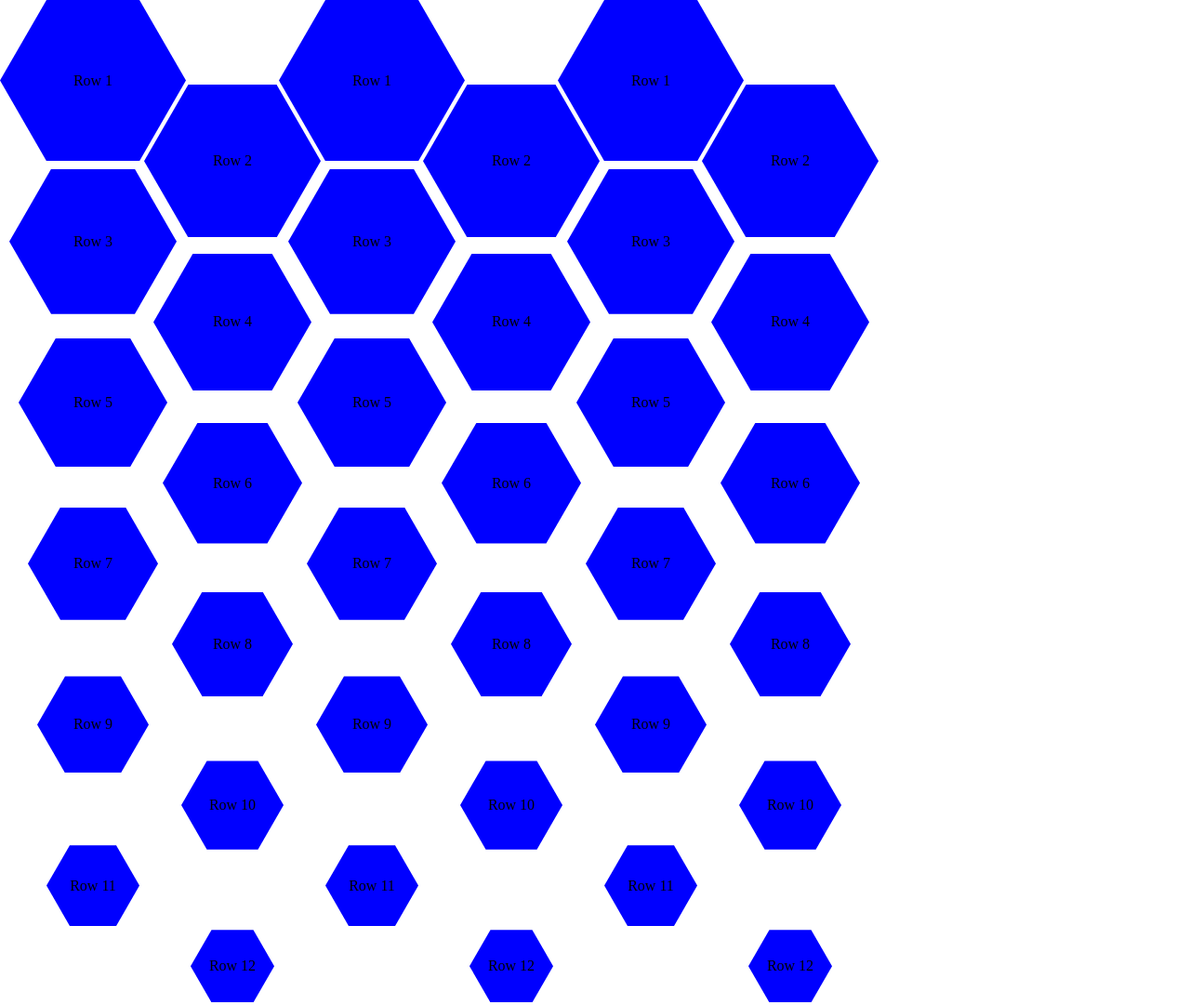
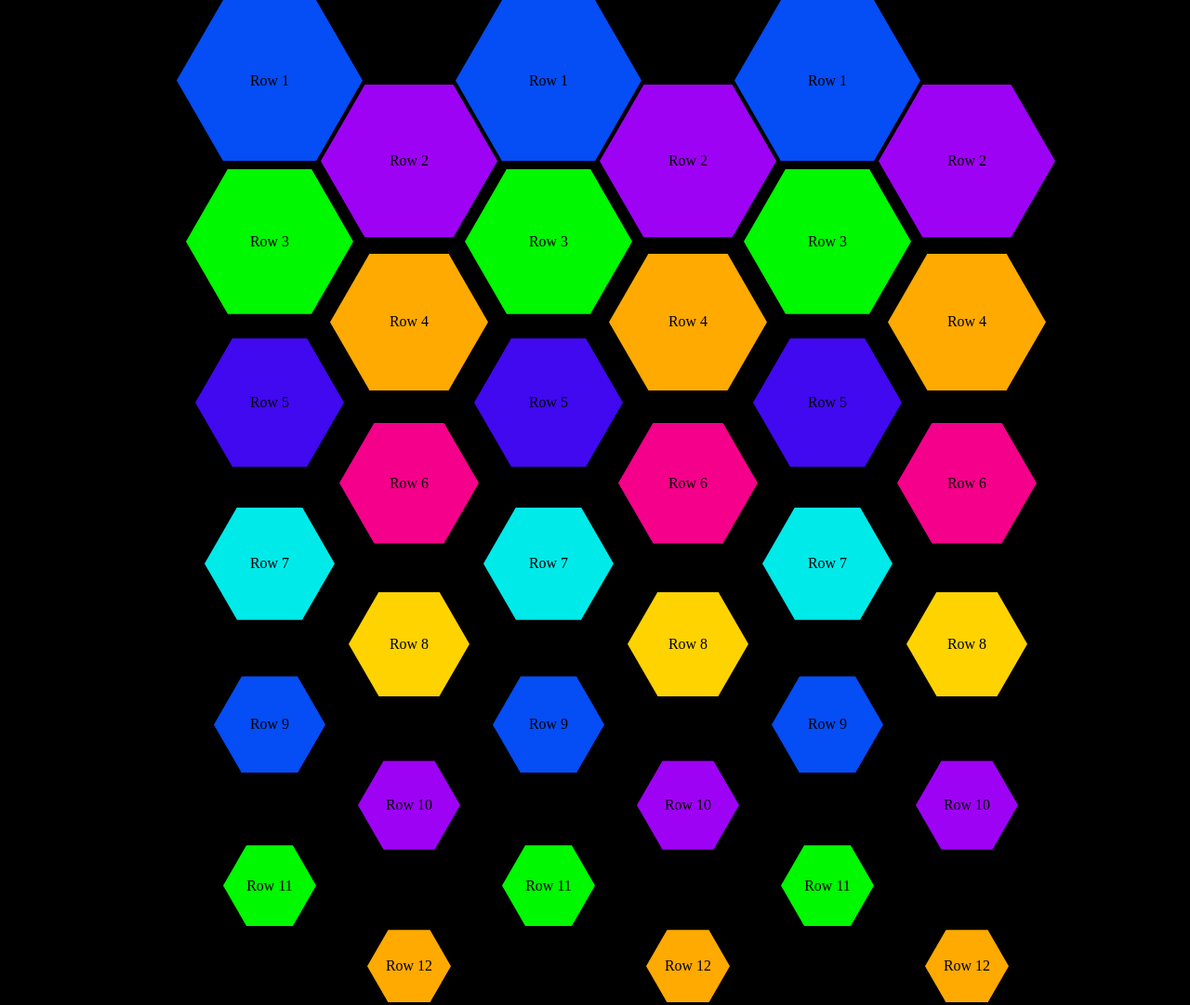
Before and after one commit to leighpoulier/portfolio, a plain HTML site: page sandboxes/hexagon/index.html in a window 1280 px wide. Shown: the whole page at 93% size. Drawn offline with Linux system fonts and the light colour scheme.

Commit message:
Update slidedeck, new coloured titles, some sandboxes optimised for screenshot for slidedeck

```diff
--- a/sandboxes/coloursvg/style.css
+++ b/sandboxes/coloursvg/style.css
@@ -5,8 +5,8 @@
 }
 
 #leigh {
-    /* fill: #1b46d3; */
-    fill: white;
+    /* fill: #054DF4; */
+    fill: #F5008A;
     filter: drop-shadow(3px 3px 3px #999);
 }
 
--- a/sandboxes/hexagon/style.css
+++ b/sandboxes/hexagon/style.css
@@ -10,12 +10,27 @@
     --maths-root3on2: 0.866025404;
 }
 
+html {
+    height: 100%;
+    background-color: black;
+}
+
+body {
+    margin: 0 auto;
+    width: max-content;
+}
+
+main {
+    width: max-content;
+}
+
+
 /* required to hide the svg definitions and stop them from appearing in the page flow.  display: none doesn't work because the definitions are lost */
+
 .defs-clip-svg {
     position: absolute;
     z-index: -1;
 }
-
 
 .hexagon-horizontal {
     clip-path: url("#clip-hexagon-horizontal");
@@ -46,7 +61,6 @@
     counter-set: row 0;
 }
 
-
 .hexagon-container {
     display: flex;
     justify-content: center;
@@ -58,7 +72,7 @@
 .hexagon {
     height: calc(var(--hexagon-diameter) * var(--maths-root3on2));
     width: calc(var(--hexagon-diameter));
-    background-color: blue;
+    background-color: #054DF4;
     /* content: counter(row); */
     display: flex;
     justify-content: center;
@@ -69,56 +83,67 @@
 .hexagon.row2 {
     height: 95%;
     width: 95%;
+    background-color: #9E02F4;
 }
 
 .hexagon.row3 {
     height: 90%;
     width: 90%;
+    background-color: #00F800;
 }
 
 .hexagon.row4 {
     height: 85%;
-    width: 85%;;
+    width: 85%;
+    background-color: #FFAA00;
 }
 
 .hexagon.row5 {
-    height: 80%;;
+    height: 80%;
     width: 80%;
+    background-color: #4009EF;
 }
 
 .hexagon.row6 {
     height: 75%;
     width: 75%;
+    background-color: #F5008A;
 }
 
 .hexagon.row7 {
     height: 70%;
     width: 70%;
+    background-color: #00EAEA;
 }
 
 .hexagon.row8 {
     height: 65%;
     width: 65%;
+    background-color: #FFD300;
 }
 
 .hexagon.row9 {
     height: 60%;
     width: 60%;
+    background-color: #054DF4;
 }
 
 .hexagon.row10 {
     height: 55%;
     width: 55%;
+    background-color: #9E02F4;
 }
 
 .hexagon.row11 {
     height: 50%;
     width: 50%;
+    background-color: #00F800;
 }
 
 .hexagon.row12 {
     height: 45%;
     width: 45%;
+    background-color: #FFAA00;
 }
 
 .hexagon:before {
--- a/sandboxes/hextilebackground/style.css
+++ b/sandboxes/hextilebackground/style.css
@@ -6,8 +6,9 @@
 
 html {
     height: 100%;
-    background-image: linear-gradient(to bottom, transparent 0%, black 50%, black 100%), url(images/hextile0.5.svg);
-    /* linear-gradient(to right, transparent 0%, black 25%, black 75%, transparent 100%),  */
+    /* background-image: linear-gradient(to bottom, transparent 0%, black 50%, black 100%), url(images/hextile0.5.svg); */
+    /* background-image: linear-gradient(to right, transparent 0%, black 25%, black 75%, transparent 100%), url(images/hextile0.5.svg); */
+    background-image: linear-gradient(to right, transparent 0%, black 33.3333%, black 66.6666%, transparent 100%), url(images/hextile0.5.svg);
     /* background-image: url(#hextile-svg); */
     /* background-repeat: repeat; */
     background-color: black;
```
Also changed, not shown: sandboxes/coloursvg/index.html (+4 -1 lines), assets/screenshots/hexagon divs coloured.png (added), assets/screenshots/hexagon divs.png (added), assets/titles/svg_optimised_coloured/Hi_simple02_green.svg (added), assets/titles/svg_optimised_coloured/Leigh_simple02_aqua.svg (added), assets/titles/svg_optimised_coloured/Leigh_simple02_blue.svg (renamed from assets/titles/svg_optimised_coloured/Leigh_simple02.svg), assets/titles/svg_optimised_coloured/Leigh_simple02_green.svg (added), assets/titles/svg_optimised_coloured/Leigh_simple02_pink.svg (added), assets/titles/svg_optimised_coloured/Leigh_simple02_yellow.svg (added), 1 other file.
